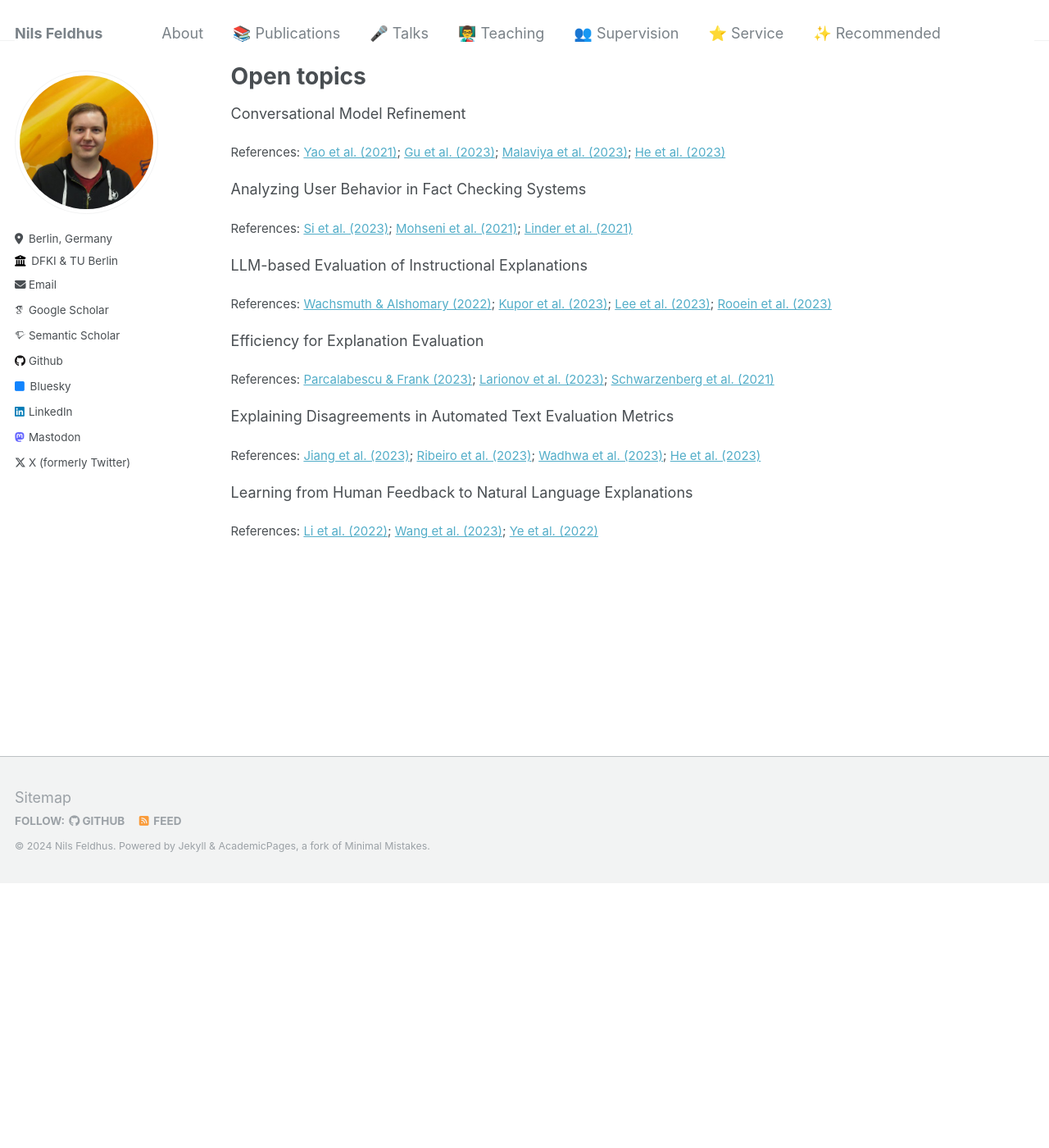
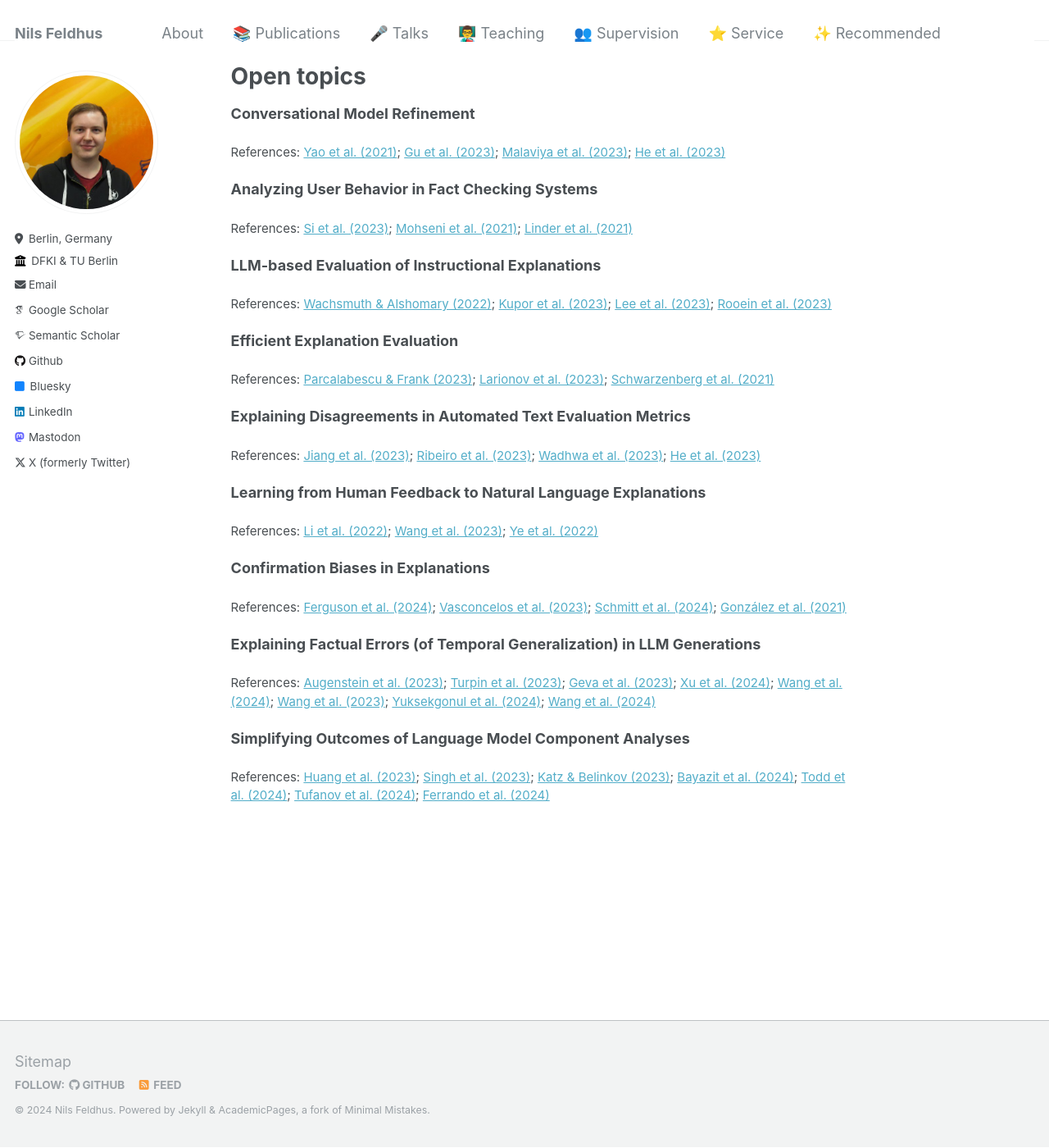
Before and after one commit to nfelnlp/nfelnlp.github.io, a Jekyll site: the page built from supervision/index.md, in a window 1280 px wide and 1400 px high, scrolled down 1538 px. Shown: the whole window at 82% size. Built offline with Jekyll 4.4.1, drawn with Linux system fonts in a browser that asks for light colours; some web fonts are replaced; before the commit the page ends 2616 px from its top, so only the background shows below that.

Commit message:
Added three new open projects.

```diff
--- a/supervision/index.md
+++ b/supervision/index.md
@@ -51,20 +51,87 @@ João Lucas Mendes de Lemos Lins – Instructional explanations
 
 # Open topics
 
-Conversational Model Refinement
-<p style="font-size:smaller;">References: <a href="https://arxiv.org/abs/2103.10415">Yao et al. (2021)</a>; <a href="https://arxiv.org/abs/2311.09613">Gu et al. (2023)</a>; <a href="https://arxiv.org/abs/2311.09558">Malaviya et al. (2023)</a>; <a href="https://aclanthology.org/2023.acl-long.474/">He et al. (2023)</a></p>
+<!-- InquAIrer -->
+**Conversational Model Refinement**
+<p style="font-size:smaller;">References:
+<a href="https://arxiv.org/abs/2103.10415">Yao et al. (2021)</a>;
+<a href="https://arxiv.org/abs/2311.09613">Gu et al. (2023)</a>;
+<a href="https://arxiv.org/abs/2311.09558">Malaviya et al. (2023)</a>;
+<a href="https://aclanthology.org/2023.acl-long.474/">He et al. (2023)</a>
+</p>
 
-Analyzing User Behavior in Fact Checking Systems
-<p style="font-size:smaller;">References: <a href="https://arxiv.org/abs/2310.12558">Si et al. (2023)</a>; <a href="https://doi.org/10.1609/icwsm.v15i1.18072">Mohseni et al. (2021)</a>; <a href="https://doi.org/10.1002/ail2.49">Linder et al. (2021)</a></p>
+<!-- -->
+**Analyzing User Behavior in Fact Checking Systems**
+<p style="font-size:smaller;">References:
+<a href="https://arxiv.org/abs/2310.12558">Si et al. (2023)</a>;
+<a href="https://doi.org/10.1609/icwsm.v15i1.18072">Mohseni et al. (2021)</a>;
+<a href="https://doi.org/10.1002/ail2.49">Linder et al. (2021)</a>
+</p>
 
-LLM-based Evaluation of Instructional Explanations
-<p style="font-size:smaller;">References: <a href="https://aclanthology.org/2022.coling-1.27/">Wachsmuth & Alshomary (2022)</a>; <a href="http://arxiv.org/abs/2311.10749">Kupor et al. (2023)</a>; <a href="https://dl.acm.org/doi/10.1145/3544548.3581369">Lee et al. (2023)</a>; <a href="https://arxiv.org/abs/2312.02065">Rooein et al. (2023)</a></p>
+<!-- -->
+**LLM-based Evaluation of Instructional Explanations**
+<p style="font-size:smaller;">References:
+<a href="https://aclanthology.org/2022.coling-1.27/">Wachsmuth & Alshomary (2022)</a>;
+<a href="http://arxiv.org/abs/2311.10749">Kupor et al. (2023)</a>;
+<a href="https://dl.acm.org/doi/10.1145/3544548.3581369">Lee et al. (2023)</a>;
+<a href="https://arxiv.org/abs/2312.02065">Rooein et al. (2023)</a>
+</p>
 
-Efficiency for Explanation Evaluation
-<p style="font-size:smaller;">References: <a href="http://arxiv.org/abs/2311.07466">Parcalabescu & Frank (2023)</a>; <a href="https://aclanthology.org/2023.findings-emnlp.7/">Larionov et al. (2023)</a>; <a href="https://aclanthology.org/2021.blackboxnlp-1.17/">Schwarzenberg et al. (2021)</a></p>
+<!-- -->
+**Efficient Explanation Evaluation**
+<p style="font-size:smaller;">References:
+<a href="http://arxiv.org/abs/2311.07466">Parcalabescu & Frank (2023)</a>;
+<a href="https://aclanthology.org/2023.findings-emnlp.7/">Larionov et al. (2023)</a>;
+<a href="https://aclanthology.org/2021.blackboxnlp-1.17/">Schwarzenberg et al. (2021)</a>
+</p>
 
-Explaining Disagreements in Automated Text Evaluation Metrics
-<p style="font-size:smaller;">References: <a href="https://arxiv.org/abs/2310.00752">Jiang et al. (2023)</a>; <a href="https://aclanthology.org/2023.emnlp-main.714/">Ribeiro et al. (2023)</a>; <a href="http://arxiv.org/abs/2305.14770">Wadhwa et al. (2023)</a>; <a href="https://aclanthology.org/2023.acl-long.674/">He et al. (2023)</a></p>
+<!-- -->
+**Explaining Disagreements in Automated Text Evaluation Metrics**
+<p style="font-size:smaller;">References:
+<a href="https://arxiv.org/abs/2310.00752">Jiang et al. (2023)</a>;
+<a href="https://aclanthology.org/2023.emnlp-main.714/">Ribeiro et al. (2023)</a>;
+<a href="http://arxiv.org/abs/2305.14770">Wadhwa et al. (2023)</a>;
+<a href="https://aclanthology.org/2023.acl-long.674/">He et al. (2023)</a>
+</p>
 
-Learning from Human Feedback to Natural Language Explanations
-<p style="font-size:smaller;">References: <a href="https://aclanthology.org/2022.findings-acl.75/">Li et al. (2022)</a>; <a href="https://aclanthology.org/2023.findings-emnlp.791/">Wang et al. (2023)</a>; <a href="https://aclanthology.org/2022.findings-emnlp.269/">Ye et al. (2022)</a></p>
+<!-- -->
+**Learning from Human Feedback to Natural Language Explanations**
+<p style="font-size:smaller;">References:
+<a href="https://aclanthology.org/2022.findings-acl.75/">Li et al. (2022)</a>;
+<a href="https://aclanthology.org/2023.findings-emnlp.791/">Wang et al. (2023)</a>;
+<a href="https://aclanthology.org/2022.findings-emnlp.269/">Ye et al. (2022)</a>
+</p>
+
+<!-- -->
+**Confirmation Biases in Explanations**
+<p style="font-size:smaller;">References:
+<a href="https://arxiv.org/abs/2404.12558">Ferguson et al. (2024)</a>;
+<a href="https://dl.acm.org/doi/10.1145/3579605">Vasconcelos et al. (2023)</a>;
+<a href="https://dl.acm.org/doi/10.1145/3630106.3659031">Schmitt et al. (2024)</a>;
+<a href="https://aclanthology.org/2021.findings-acl.259/">González et al. (2021)</a>
+</p>
+
+<!-- DeLoreason -->
+**Explaining Factual Errors (of Temporal Generalization) in LLM Generations**
+<p style="font-size:smaller;">References:
+<a href="http://arxiv.org/abs/2310.05189">Augenstein et al. (2023)</a>;
+<a href="https://openreview.net/forum?id=bzs4uPLXvi">Turpin et al. (2023)</a>;
+<a href="https://aclanthology.org/2023.emnlp-main.751/">Geva et al. (2023)</a>;
+<a href="https://arxiv.org/abs/2402.11436">Xu et al. (2024)</a>;
+<a href="https://arxiv.org/abs/2402.14499">Wang et al. (2024)</a>;
+<a href="http://arxiv.org/abs/2310.00935">Wang et al. (2023)</a>;
+<a href="https://openreview.net/forum?id=gfFVATffPd">Yuksekgonul et al. (2024)</a>;
+<a href="https://aclanthology.org/2024.naacl-long.46/">Wang et al. (2024)</a>
+</p>
+
+<!-- CircuiTeX -->
+**Simplifying Outcomes of Language Model Component Analyses**
+<p style="font-size:smaller;">References:
+<a href="https://aclanthology.org/2023.blackboxnlp-1.24/">Huang et al. (2023)</a>;
+<a href="https://arxiv.org/abs/2305.09863">Singh et al. (2023)</a>;
+<a href="https://aclanthology.org/2023.findings-emnlp.939/">Katz & Belinkov (2023)</a>;
+<a href="https://arxiv.org/abs/2310.03084">Bayazit et al. (2024)</a>;
+<a href="https://arxiv.org/abs/2310.15213">Todd et al. (2024)</a>;
+<a href="https://aclanthology.org/2024.acl-demos.6/">Tufanov et al. (2024)</a>;
+<a href="https://arxiv.org/abs/2405.00208">Ferrando et al. (2024)</a>
+</p>
```
